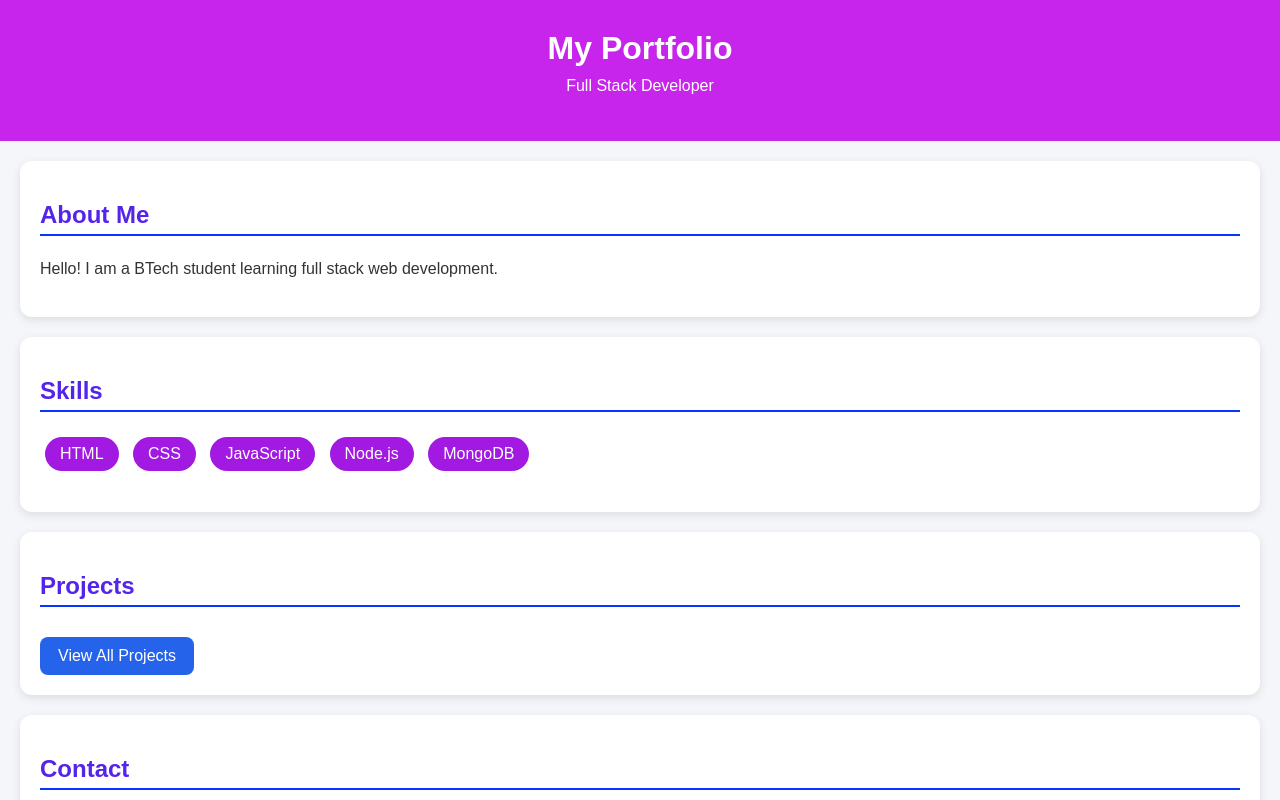
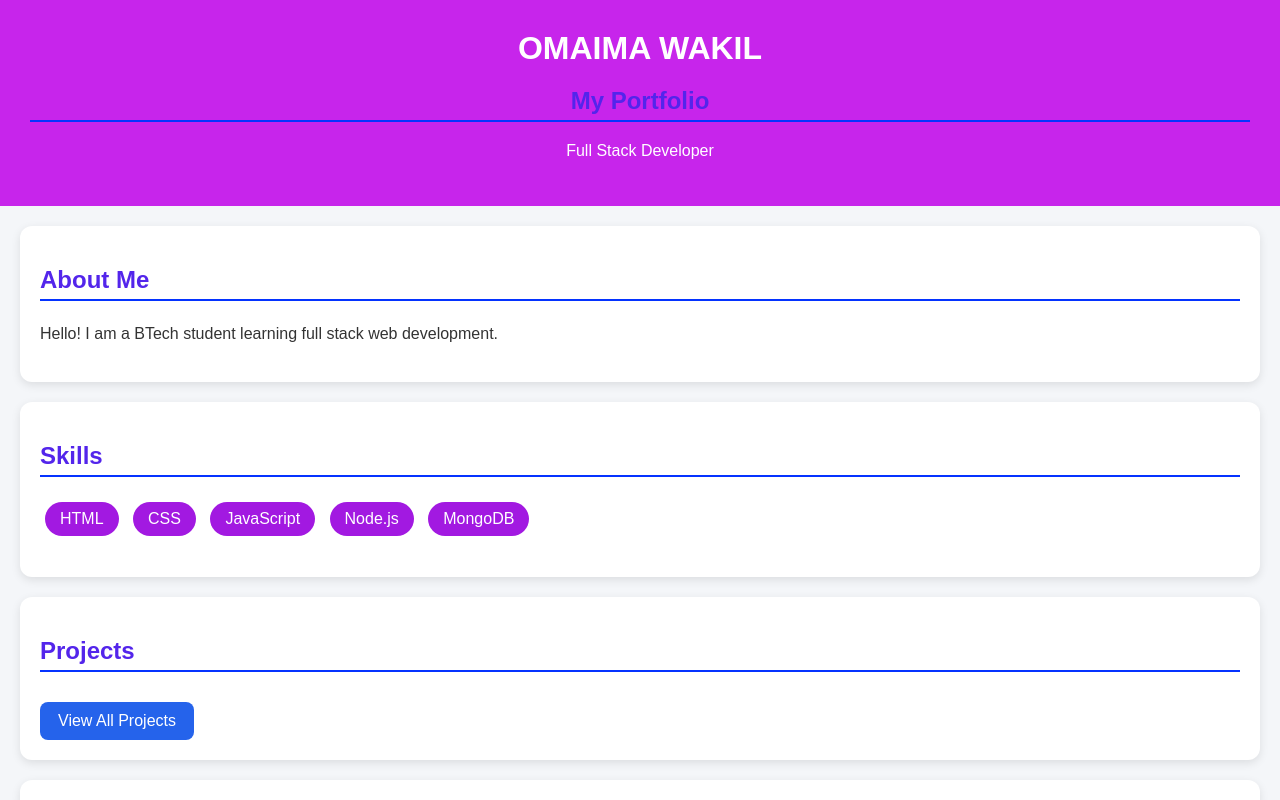
Before and after one commit to Omaimawakil/portfolio-project, a website: page client/index.html in a window 1280 px wide. Shown: the top 800 px of the page. Drawn offline with Linux system fonts and the light colour scheme; no server answers.

Commit message:
Add name in index file

```diff
--- a/client/index.html
+++ b/client/index.html
@@ -14,7 +14,8 @@
 
     <!-- Header Section -->
     <header>
-        <h1>My Portfolio</h1>
+        <h1>OMAIMA WAKIL</h1>
+        <h2>My Portfolio</h2>
         <p>Full Stack Developer</p>
     </header>
 
```
